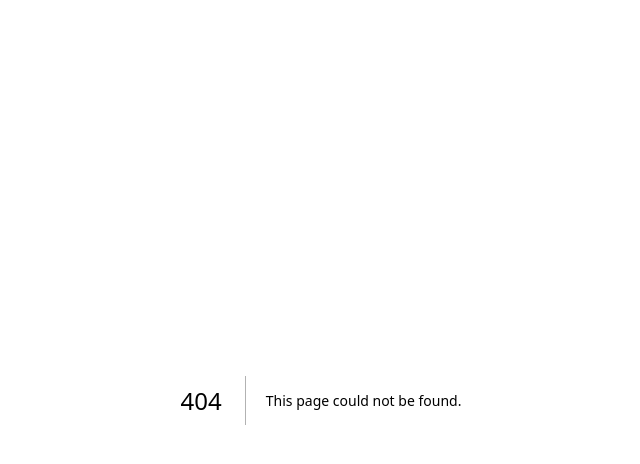
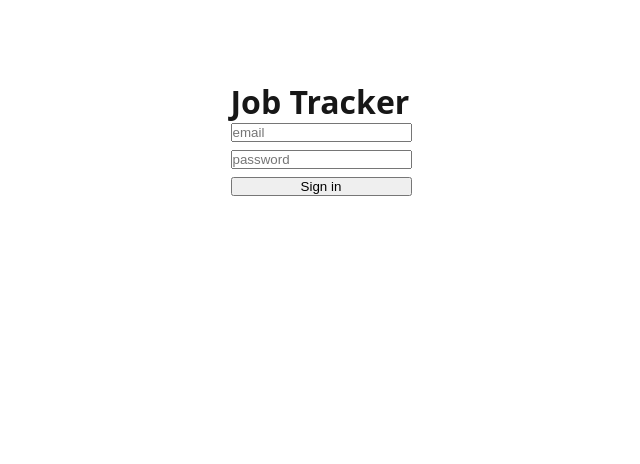
Before and after one commit to abdulsami123/job-tracker, a Next.js app in the folder dashboard/: page /login in a window 1280 px wide. Before the commit this address had no page. Shown: the top 464 px of the page, without its empty margins (319-959 px from the left). Built offline with nearby package versions, Linux system fonts and the light colour scheme.

Commit message:
feat(dash): login page

```diff
--- /dev/null
+++ b/dashboard/src/app/login/page.tsx
@@ -0,0 +1,33 @@
+// dashboard/src/app/login/page.tsx
+'use client';
+import { useState } from 'react';
+import { useRouter } from 'next/navigation';
+import { createClient } from '@/lib/supabase/client';
+
+export default function LoginPage() {
+  const router = useRouter();
+  const [email, setEmail] = useState('');
+  const [password, setPassword] = useState('');
+  const [error, setError] = useState('');
+
+  async function onSubmit(e: React.FormEvent) {
+    e.preventDefault();
+    const supabase = createClient();
+    const { error } = await supabase.auth.signInWithPassword({ email, password });
+    if (error) { setError(error.message); return; }
+    router.replace('/');
+    router.refresh();
+  }
+
+  return (
+    <main style={{ maxWidth: 320, margin: '80px auto', fontFamily: 'system-ui' }}>
+      <h1>Job Tracker</h1>
+      <form onSubmit={onSubmit} style={{ display: 'flex', flexDirection: 'column', gap: 8 }}>
+        <input placeholder="email" value={email} onChange={(e) => setEmail(e.target.value)} />
+        <input type="password" placeholder="password" value={password} onChange={(e) => setPassword(e.target.value)} />
+        <button type="submit">Sign in</button>
+        {error && <p style={{ color: '#b91c1c' }}>{error}</p>}
+      </form>
+    </main>
+  );
+}
```
